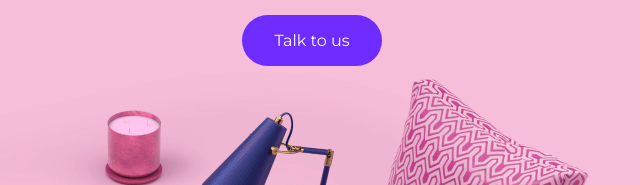
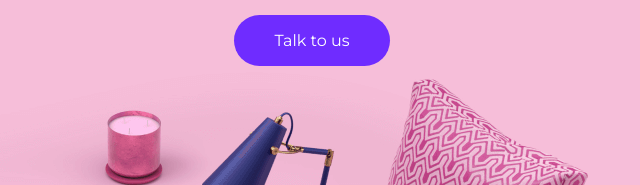
Before and after one commit to BrigitteSprung/huble-assessment, a plain HTML site: page dist/index.html in a window 1280 px wide. Shown: the part 283-468 px from the top of the page, 328-968 px from the left. Drawn offline with nearby package versions, Linux system fonts and the light colour scheme; files that its build step writes are made by us from their sources.

Commit message:
Changed button size

```diff
--- a/scss/main.scss
+++ b/scss/main.scss
@@ -27,5 +27,5 @@ img {
     border-radius: 30px;
     background: $accent-color;
     color: #fff;
-    padding: 1rem 2rem 1rem 2rem;
+    padding: 1rem 2.5rem 1rem 2.5rem;
 }
```
